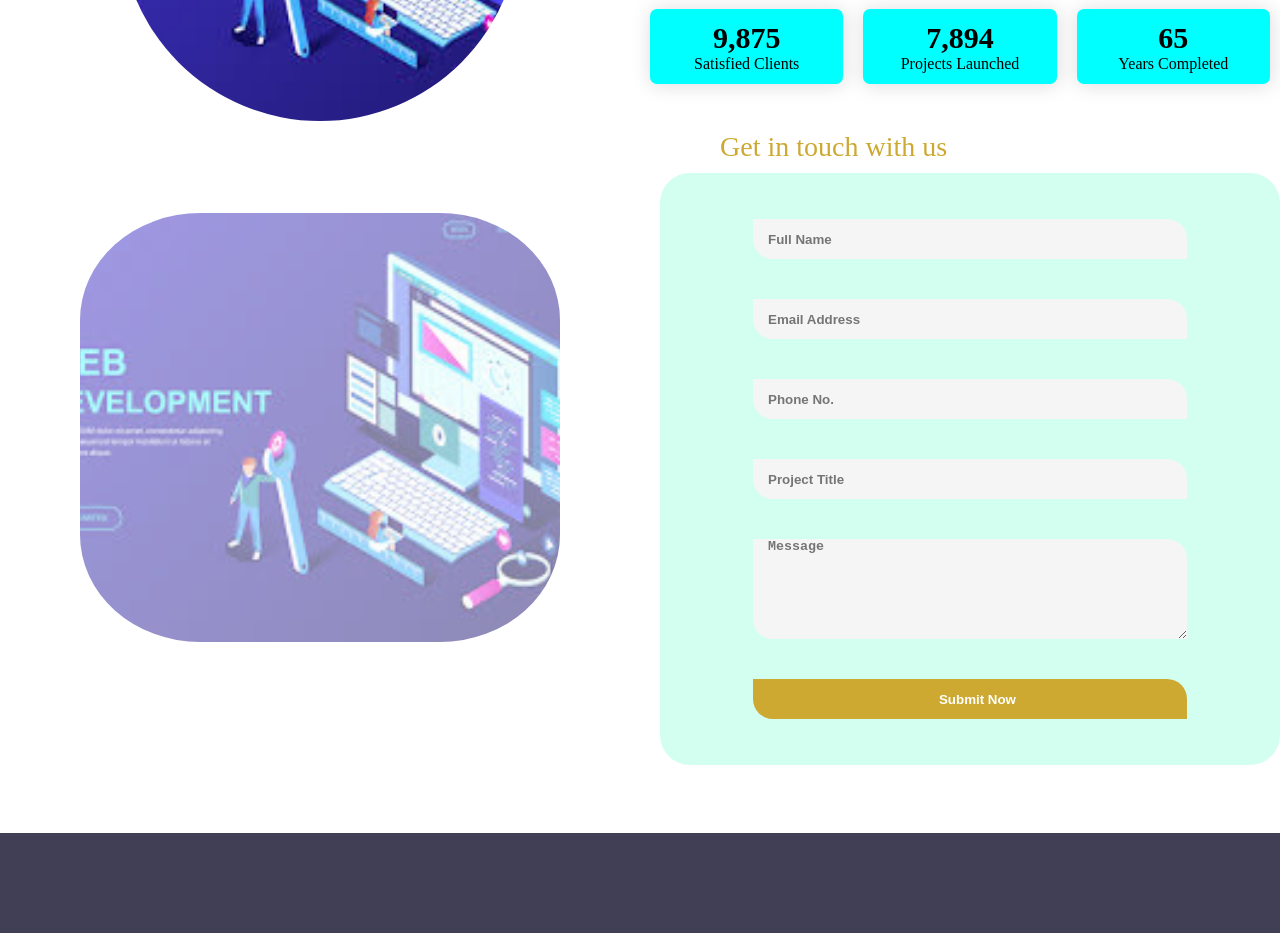
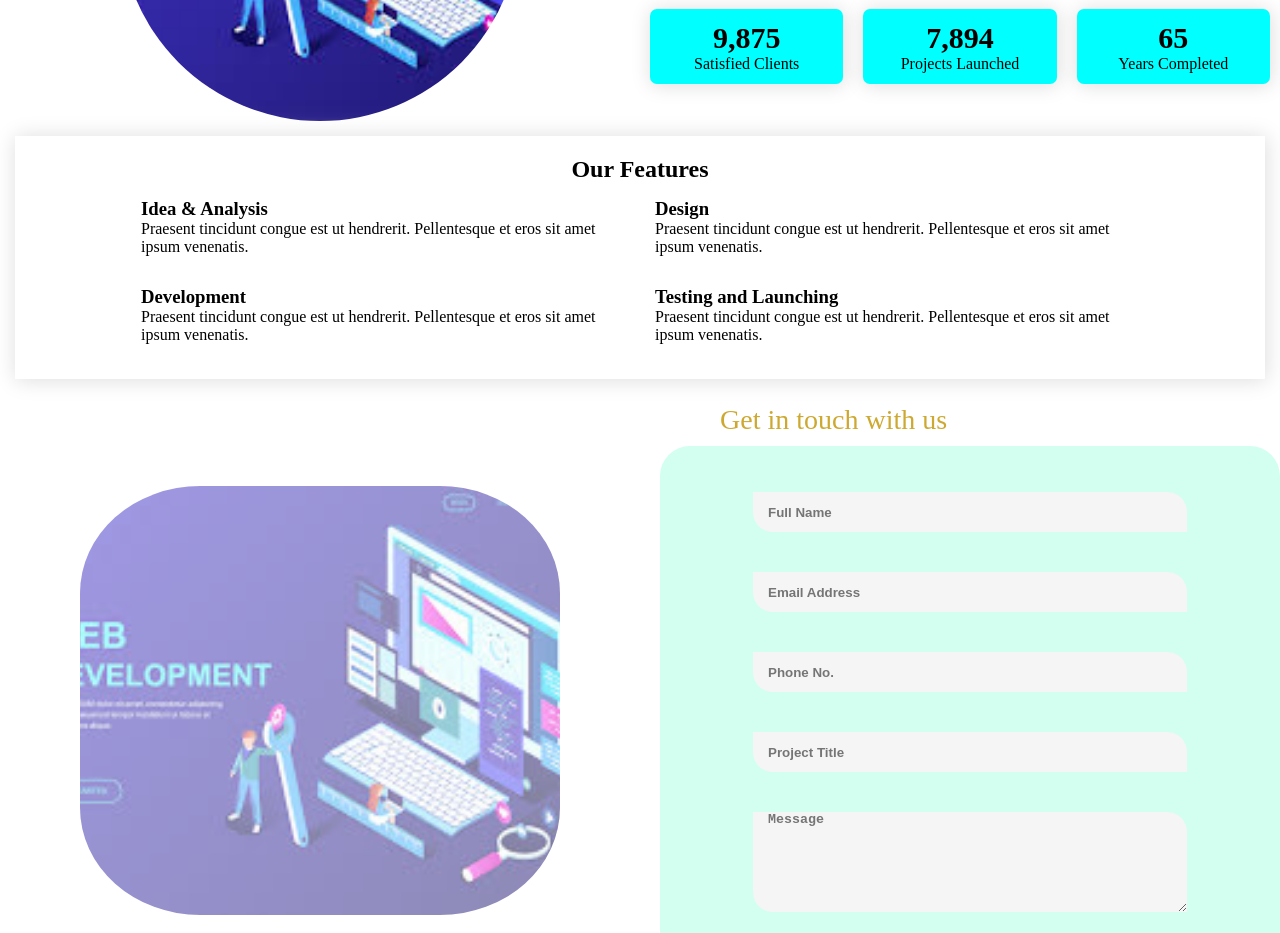
Before and after one commit to emmanuelomejua/Zeropoint-web, a React (Create React App) app in the folder client/: page / in a window 1280 px wide. Shown: the part 1500-2433 px from the top of the page. Built offline with nearby package versions, Linux system fonts and the light colour scheme.

Commit message:
Revert "features error"
This reverts commit e462d482ff49170e696a93d09bff2ce608bc098b.

```diff
--- a/client/src/pages/home/Home.jsx
+++ b/client/src/pages/home/Home.jsx
@@ -6,7 +6,7 @@ import GetInTouch from '../../components/getInTouch/GetInTouch'
 import NewsLetter from '../../components/newsletter/NewsLetter'
 import Footer from '../../components/footer/Footer'
 import FooterDown from '../../components/footerDown/FooterDown'
-// import Features from '../../components/features/Features'
+import Features from '../../components/features/Features'
 
 const Home = () => {
   return (
@@ -14,7 +14,7 @@ const Home = () => {
       <Header/>
         <Specialization/>
         <Agency/>
-        {/* <Features/> */}
+        <Features/>
         <GetInTouch/>
         <NewsLetter/>
         <Footer/>
```
